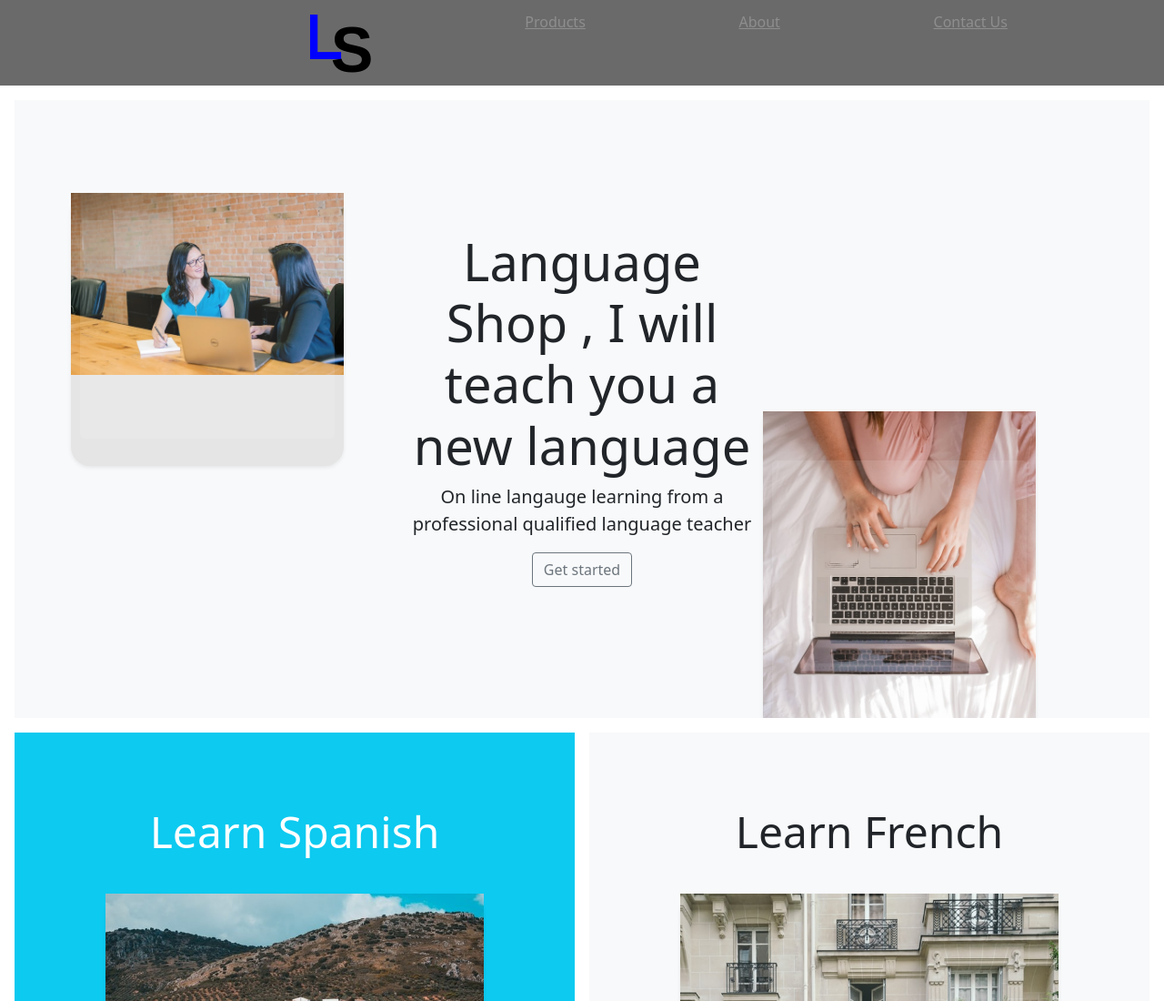
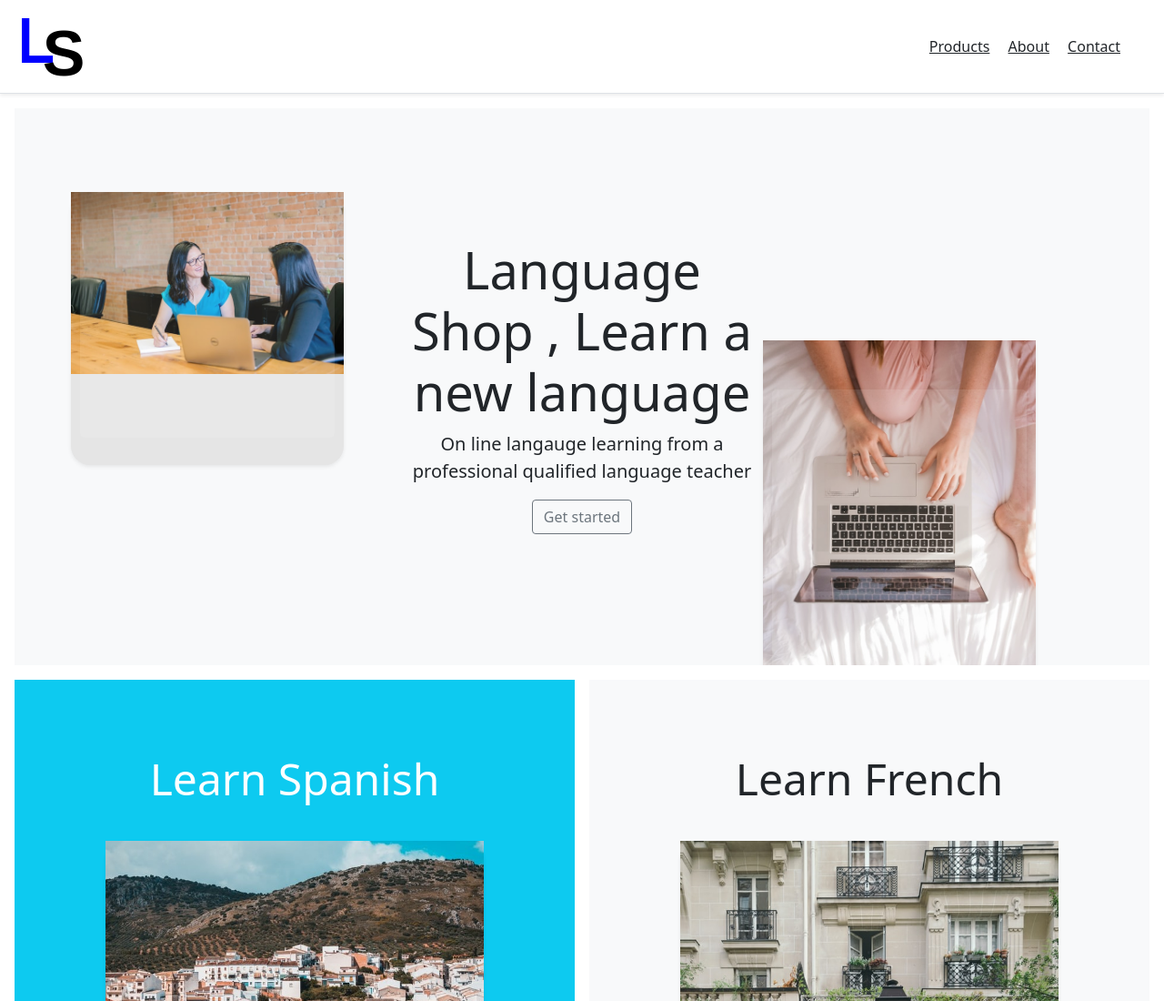
Before and after one commit to wayneboy/eduweb, a plain HTML site: page index.html in a window 1280 px wide. Shown: the top 1100 px of the page at 91% size. Drawn offline with Linux system fonts and the light colour scheme.

Commit message:
fix header

```diff
--- a/index.html
+++ b/index.html
@@ -45,24 +45,28 @@
 
 <body>
 
-  <header class="site-header sticky-top py-1">
-    <nav class="container d-flex flex-column flex-md-row justify-content-between">
-      <a class="py-2" href="#" aria-label="Product">
-        <a class="py-2" href="index.html" aria-label="home">
-          <img src="images/logo.svg" alt="Language Shop Logo" height="70" width="68">
-        </a>
-        <a class="py-2 d-none d-md-inline-block" href="products.html">Products</a>
-        <a class="py-2 d-none d-md-inline-block" href="about.html">About</a>
-        <a class="py-2 d-none d-md-inline-block" href="contact.html">Contact Us</a>
+  <header class="d-flex flex-column flex-md-row align-items-center p-3 px-md-4 mb-3 bg-body border-bottom shadow-sm">
+
+    <p class="h5 my-0 me-md-auto fw-normal">
+      <a href="/">
+        <img src="images/logo.svg" alt="Language Shop Logo" height="70" width="68">
+      </a>
+    </p>
+    <nav class="my-2 my-md-0 me-md-3">
+      <a class="p-2 text-dark" href="products.html">Products</a>
+      <a class="p-2 text-dark" href="about.html">About</a>
+      <a class="p-2 text-dark" href="contact.html">Contact</a>
     </nav>
+
   </header>
+
 
   <main>
     <div class="position-relative overflow-hidden p-3 p-md-5 m-md-3 text-center bg-light">
       <div class="col-md-5 p-lg-5 mx-auto my-5">
         <h1 class="display-4 fw-normal">
 
-          Language Shop , I will teach you a new language</h1>
+          Language Shop , Learn a new language</h1>
         <p class="lead fw-normal">On line langauge learning from a professional qualified language teacher</p>
         <a class="btn btn-outline-secondary" href="contact.html">Get started</a>
       </div>
```
Also changed, not shown: about.html (+12 -9 lines), contact.html (+13 -9 lines), products.html (+14 -10 lines).
